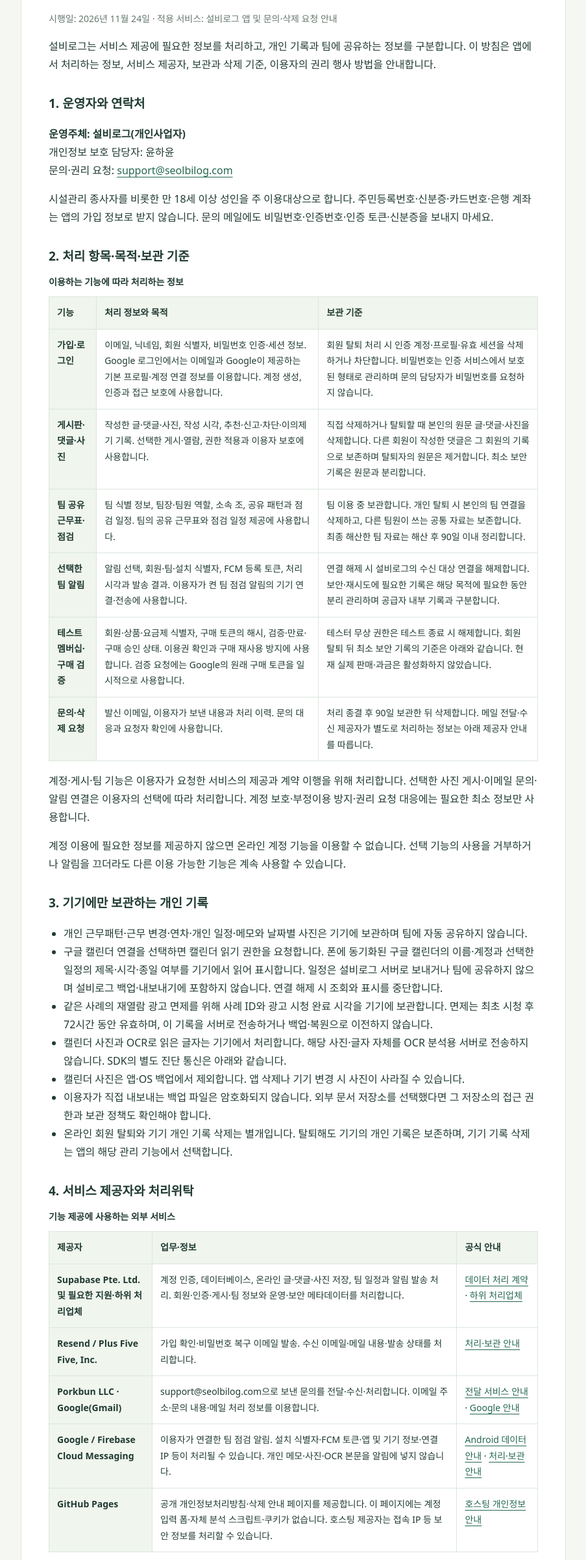
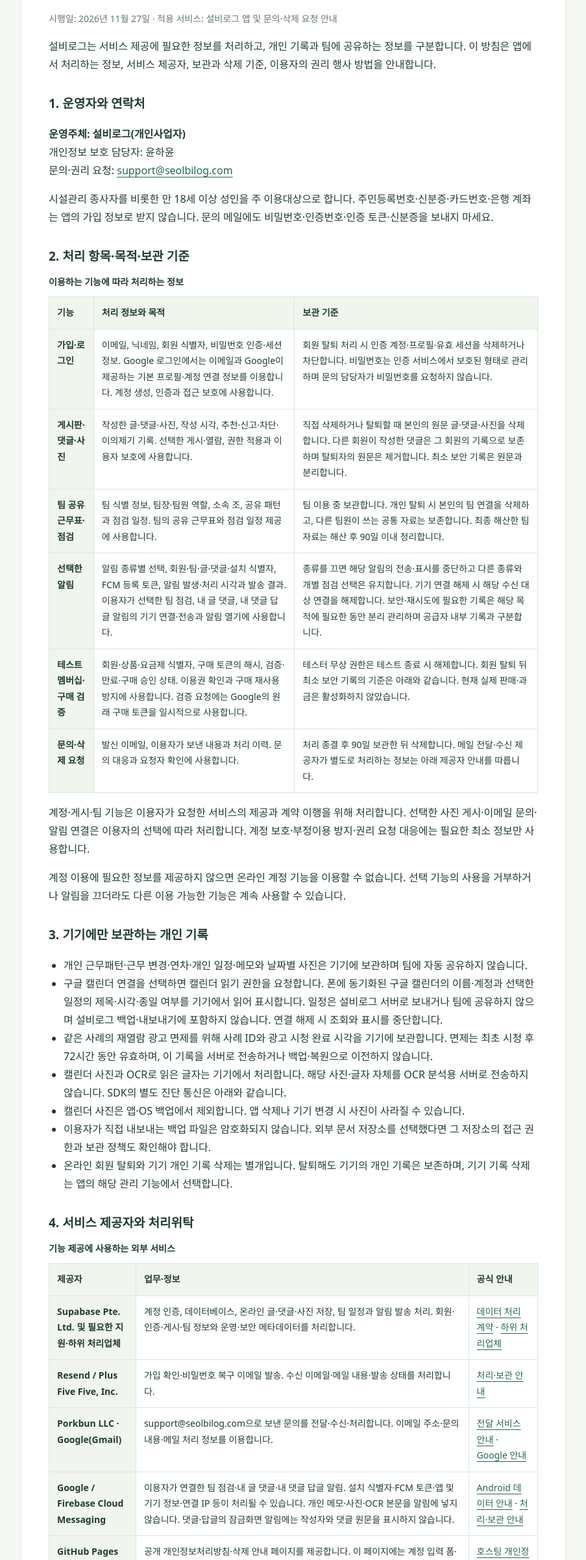
Before and after one commit to rainbow-talk-dev-0903/seolbilog-support, a plain HTML site: page privacy-policy.html in a window 1280 px wide. Shown: the part 160-2560 px from the top of the page at 65% size, without its empty margins (188-1091 px from the left). Drawn offline with Linux system fonts and the light colour scheme.

Commit message:
Clarify optional comment and reply notification processing

```diff
--- a/privacy-policy.html
+++ b/privacy-policy.html
@@ -32,7 +32,7 @@
   <main>
     <div class="brand">설비로그 · SEOLBI LOG</div>
     <h1>개인정보처리방침</h1>
-    <p class="muted">시행일: 2026년 11월 24일 · 적용 서비스: 설비로그 앱 및 문의·삭제 요청 안내</p>
+    <p class="muted">시행일: 2026년 11월 27일 · 적용 서비스: 설비로그 앱 및 문의·삭제 요청 안내</p>
     <p>설비로그는 서비스 제공에 필요한 정보를 처리하고, 개인 기록과 팀에 공유하는 정보를 구분합니다. 이 방침은 앱에서 처리하는 정보, 서비스 제공자, 보관과 삭제 기준, 이용자의 권리 행사 방법을 안내합니다.</p>
 
     <h2>1. 운영자와 연락처</h2>
@@ -48,7 +48,7 @@
           <tr><th scope="row">가입·로그인</th><td>이메일, 닉네임, 회원 식별자, 비밀번호 인증·세션 정보. Google 로그인에서는 이메일과 Google이 제공하는 기본 프로필·계정 연결 정보를 이용합니다. 계정 생성, 인증과 접근 보호에 사용합니다.</td><td>회원 탈퇴 처리 시 인증 계정·프로필·유효 세션을 삭제하거나 차단합니다. 비밀번호는 인증 서비스에서 보호된 형태로 관리하며 문의 담당자가 비밀번호를 요청하지 않습니다.</td></tr>
           <tr><th scope="row">게시판·댓글·사진</th><td>작성한 글·댓글·사진, 작성 시각, 추천·신고·차단·이의제기 기록. 선택한 게시·열람, 권한 적용과 이용자 보호에 사용합니다.</td><td>직접 삭제하거나 탈퇴할 때 본인의 원문 글·댓글·사진을 삭제합니다. 다른 회원이 작성한 댓글은 그 회원의 기록으로 보존하며 탈퇴자의 원문은 제거합니다. 최소 보안 기록은 원문과 분리합니다.</td></tr>
           <tr><th scope="row">팀 공유 근무표·점검</th><td>팀 식별 정보, 팀장·팀원 역할, 소속 조, 공유 패턴과 점검 일정. 팀의 공유 근무표와 점검 일정 제공에 사용합니다.</td><td>팀 이용 중 보관합니다. 개인 탈퇴 시 본인의 팀 연결을 삭제하고, 다른 팀원이 쓰는 공통 자료는 보존합니다. 최종 해산한 팀 자료는 해산 후 90일 이내 정리합니다.</td></tr>
-          <tr><th scope="row">선택한 팀 알림</th><td>알림 선택, 회원·팀·설치 식별자, FCM 등록 토큰, 처리 시각과 발송 결과. 이용자가 켠 팀 점검 알림의 기기 연결·전송에 사용합니다.</td><td>연결 해제 시 설비로그의 수신 대상 연결을 해제합니다. 보안·재시도에 필요한 기록은 해당 목적에 필요한 동안 분리 관리하며 공급자 내부 기록과 구분합니다.</td></tr>
+          <tr><th scope="row">선택한 알림</th><td>알림 종류별 선택, 회원·팀·글·댓글·설치 식별자, FCM 등록 토큰, 알림 발생·처리 시각과 발송 결과. 이용자가 선택한 팀 점검, 내 글 댓글, 내 댓글 답글 알림의 기기 연결·전송과 알림 열기에 사용합니다.</td><td>종류를 끄면 해당 알림의 전송·표시를 중단하고 다른 종류와 개별 점검 선택은 유지합니다. 기기 연결 해제 시 해당 수신 대상 연결을 해제합니다. 보안·재시도에 필요한 기록은 해당 목적에 필요한 동안 분리 관리하며 공급자 내부 기록과 구분합니다.</td></tr>
           <tr><th scope="row">테스트 멤버십·구매 검증</th><td>회원·상품·요금제 식별자, 구매 토큰의 해시, 검증·만료·구매 승인 상태. 이용권 확인과 구매 재사용 방지에 사용합니다. 검증 요청에는 Google의 원래 구매 토큰을 일시적으로 사용합니다.</td><td>테스터 무상 권한은 테스트 종료 시 해제합니다. 회원 탈퇴 뒤 최소 보안 기록의 기준은 아래와 같습니다. 현재 실제 판매·과금은 활성화하지 않았습니다.</td></tr>
           <tr><th scope="row">문의·삭제 요청</th><td>발신 이메일, 이용자가 보낸 내용과 처리 이력. 문의 대응과 요청자 확인에 사용합니다.</td><td>처리 종결 후 90일 보관한 뒤 삭제합니다. 메일 전달·수신 제공자가 별도로 처리하는 정보는 아래 제공자 안내를 따릅니다.</td></tr>
         </tbody>
@@ -77,7 +77,7 @@
           <tr><th scope="row">Supabase Pte. Ltd. 및 필요한 지원·하위 처리업체</th><td>계정 인증, 데이터베이스, 온라인 글·댓글·사진 저장, 팀 일정과 알림 발송 처리. 회원·인증·게시·팀 정보와 운영·보안 메타데이터를 처리합니다.</td><td><a href="https://supabase.com/legal/customer-resources/data-processing-addendum" target="_blank" rel="noopener noreferrer">데이터 처리 계약</a> · <a href="https://supabase.com/legal/customer-resources/subprocessor-list" target="_blank" rel="noopener noreferrer">하위 처리업체</a></td></tr>
           <tr><th scope="row">Resend / Plus Five Five, Inc.</th><td>가입 확인·비밀번호 복구 이메일 발송. 수신 이메일·메일 내용·발송 상태를 처리합니다.</td><td><a href="https://resend.com/security/gdpr" target="_blank" rel="noopener noreferrer">처리·보관 안내</a></td></tr>
           <tr><th scope="row">Porkbun LLC · Google(Gmail)</th><td>support@seolbilog.com으로 보낸 문의를 전달·수신·처리합니다. 이메일 주소·문의 내용·메일 처리 정보를 이용합니다.</td><td><a href="https://porkbun.com/legal/agreement/data_processing_addendum" target="_blank" rel="noopener noreferrer">전달 서비스 안내</a> · <a href="https://policies.google.com/privacy?hl=ko" target="_blank" rel="noopener noreferrer">Google 안내</a></td></tr>
-          <tr><th scope="row">Google / Firebase Cloud Messaging</th><td>이용자가 연결한 팀 점검 알림. 설치 식별자·FCM 토큰·앱 및 기기 정보·연결 IP 등이 처리될 수 있습니다. 개인 메모·사진·OCR 본문을 알림에 넣지 않습니다.</td><td><a href="https://firebase.google.com/docs/android/play-data-disclosure" target="_blank" rel="noopener noreferrer">Android 데이터 안내</a> · <a href="https://firebase.google.com/support/privacy" target="_blank" rel="noopener noreferrer">처리·보관 안내</a></td></tr>
+          <tr><th scope="row">Google / Firebase Cloud Messaging</th><td>이용자가 연결한 팀 점검·내 글 댓글·내 댓글 답글 알림. 설치 식별자·FCM 토큰·앱 및 기기 정보·연결 IP 등이 처리될 수 있습니다. 개인 메모·사진·OCR 본문을 알림에 넣지 않습니다. 댓글·답글의 잠금화면 알림에는 작성자와 댓글 원문을 표시하지 않습니다.</td><td><a href="https://firebase.google.com/docs/android/play-data-disclosure" target="_blank" rel="noopener noreferrer">Android 데이터 안내</a> · <a href="https://firebase.google.com/support/privacy" target="_blank" rel="noopener noreferrer">처리·보관 안내</a></td></tr>
           <tr><th scope="row">GitHub Pages</th><td>공개 개인정보처리방침·삭제 안내 페이지를 제공합니다. 이 페이지에는 계정 입력 폼·자체 분석 스크립트·쿠키가 없습니다. 호스팅 제공자는 접속 IP 등 보안 정보를 처리할 수 있습니다.</td><td><a href="https://docs.github.com/en/site-policy/privacy-policies/github-general-privacy-statement" target="_blank" rel="noopener noreferrer">호스팅 개인정보 안내</a></td></tr>
         </tbody>
       </table>
@@ -101,7 +101,7 @@
     <ul>
       <li><strong>Google ML Kit:</strong> 사진의 글자 인식은 기기에서 처리합니다. SDK는 앱·기기·설치 식별 정보와 이용·성능·진단 정보를 별도로 처리할 수 있습니다. <a href="https://developers.google.com/ml-kit/terms" target="_blank" rel="noopener noreferrer">ML Kit 개인정보 안내</a></li>
       <li><strong>Google Mobile Ads:</strong> 현재 버전은 공식 테스트 광고 단위를 사용하며 운영 광고는 활성화하지 않았습니다. 광고 요청이 실행되면 IP 주소에서 추정하는 대략적 위치, 기기·설치 식별자, 광고 이용·성능·진단 정보가 처리·공유될 수 있습니다. 프리미엄 광고 면제와 SDK의 정보 처리 범위는 구분합니다. <a href="https://developers.google.com/admob/android/privacy/play-data-disclosure" target="_blank" rel="noopener noreferrer">광고 SDK 데이터 안내</a></li>
-      <li><strong>FCM:</strong> 자동 초기화와 Analytics 수집·BigQuery 전송 지표 내보내기는 꺼져 있습니다. 이용자가 앱에서 기기 연결에 동의하고 OS 알림을 허용한 뒤 연결합니다. 연결 해제는 수신 대상 해제이며 Google의 모든 설치 식별자·백업 기록을 즉시 삭제하는 동작은 아닙니다. <a href="https://firebase.google.com/support/privacy" target="_blank" rel="noopener noreferrer">Firebase 처리·삭제 기준</a></li>
+      <li><strong>FCM:</strong> 자동 초기화와 Analytics 수집·BigQuery 전송 지표 내보내기는 꺼져 있습니다. 이용자가 받을 알림 종류를 선택하고 기기 연결에 동의한 뒤 OS 알림을 허용하면 연결합니다. 댓글·답글 알림은 팀 가입과 별개로 선택할 수 있으며 다른 회원의 비공개 개인 기록을 공유하지 않습니다. 연결 해제는 수신 대상 해제이며 Google의 모든 설치 식별자·백업 기록을 즉시 삭제하는 동작은 아닙니다. <a href="https://firebase.google.com/support/privacy" target="_blank" rel="noopener noreferrer">Firebase 처리·삭제 기준</a></li>
     </ul>
     <p>이용자가 선택해 게시하는 콘텐츠와 팀 공유, 제공자가 설비로그를 대신해 수행하는 처리, SDK 제공자의 별도 데이터 처리를 구분합니다. 개인정보를 판매하지 않습니다. 원본 카드·계좌정보를 앱에서 입력받지 않으며 실제 유료 판매·운영 광고를 시작하기 전에는 관련 처리·동의·신고 내용을 다시 맞춥니다.</p>
 
@@ -120,7 +120,7 @@
 
     <h2>10. 자동 수집·쿠키와 변경 안내</h2>
     <p>공개 안내 페이지 자체에는 입력 폼·분석 스크립트·쿠키 설정이 없습니다. 앱의 서비스 요청에서 처리하는 접속·오류 정보와 외부 SDK 정보는 위 항목을 따릅니다. 이 방침의 처리 항목·목적·보관 기준이 바뀌면 시행일과 변경 내용을 공개하고, 법령상 별도 동의나 안내가 필요한 변경은 해당 절차를 거칩니다.</p>
-    <p class="muted">공식 문서 확인일: 2026년 11월 24일. 공급자가 공개하지 않은 개별 처리 국가·내부 로그의 고정 삭제일은 확인 요청과 보완 관리 대상으로 구분합니다. 문의와 권리 요청은 위 개인정보 보호 담당자에게 보낼 수 있습니다.</p>
+    <p class="muted">2026년 11월 27일 변경: 선택한 댓글·답글 알림의 처리 항목과 수신 선택 범위를 추가했습니다. 공급자 공식 문서 확인일: 2026년 11월 24일. 공급자가 공개하지 않은 개별 처리 국가·내부 로그의 고정 삭제일은 확인 요청과 보완 관리 대상으로 구분합니다. 문의와 권리 요청은 위 개인정보 보호 담당자에게 보낼 수 있습니다.</p>
   </main>
 </body>
 </html>
```
